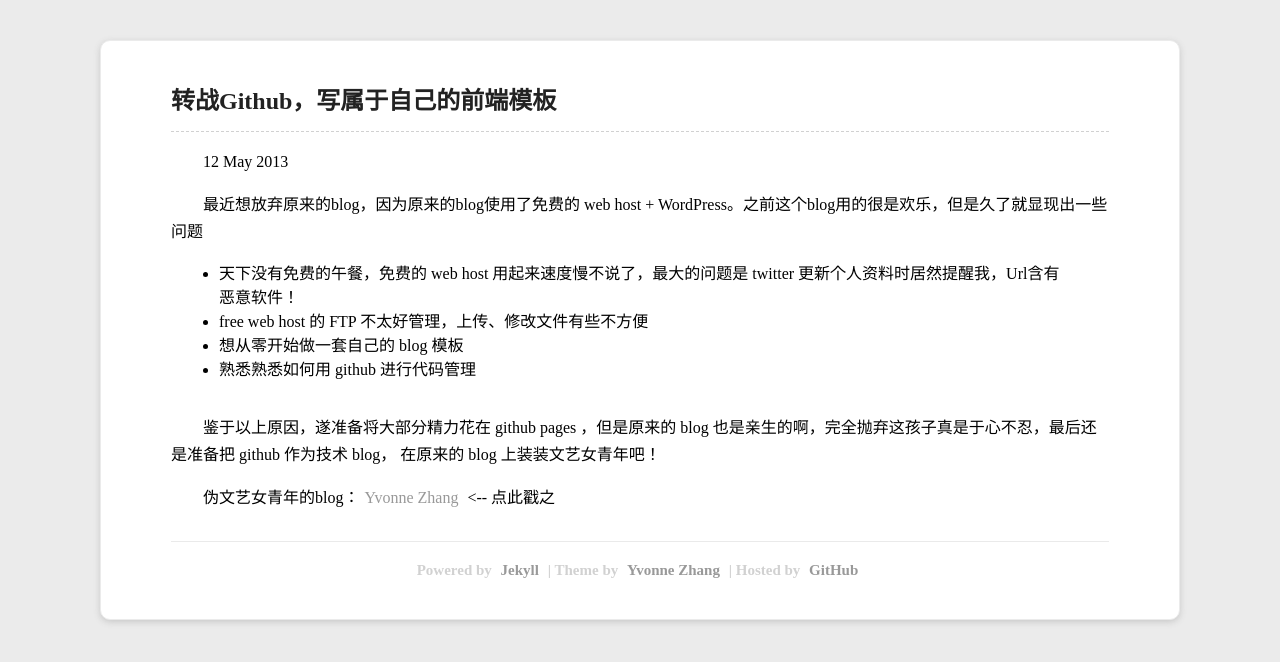
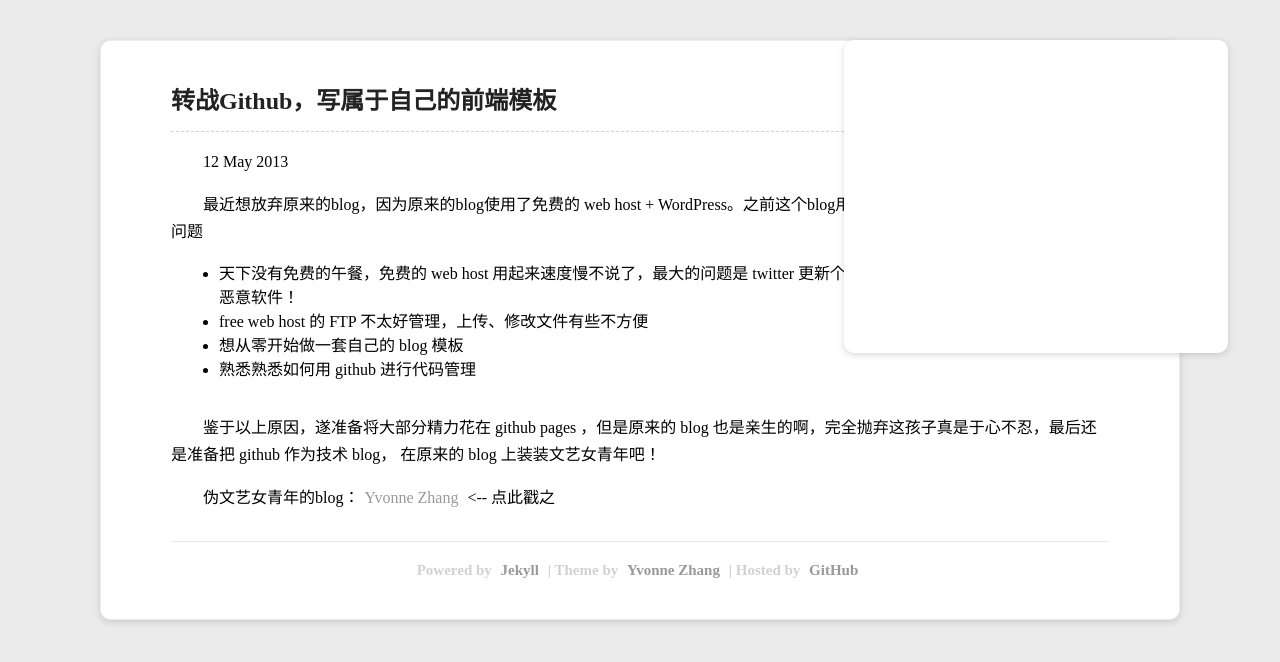
Before and after one commit to fcrosfly/myblog, a Jekyll site: the page built from _posts/2013-05-12-转战Github，写属于自己的前端模板.html, in a window 1280 px wide. Shown: the top 662 px of the page. Built offline with Jekyll 4.4.1, drawn with Linux system fonts in a browser that asks for light colours.

Commit message:
Update default.html

```diff
--- a/_layouts/default.html
+++ b/_layouts/default.html
@@ -7,7 +7,7 @@
 	<link type="text/css" rel="stylesheet" href="/myblog/css/style.css" />
 </head>
 <body>
-	<dib id="sidebar"></div>
+	<div id="sidebar"></div>
 	<div id="page">
 	{{ content }}
 	<div id="footer">Powered by
```
